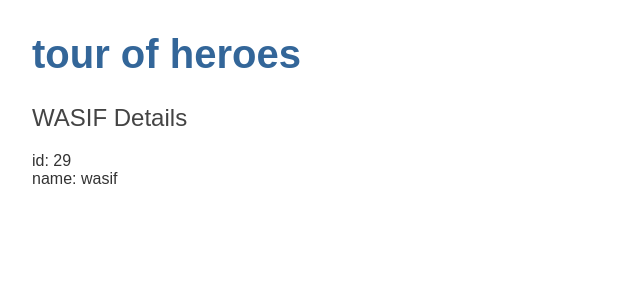
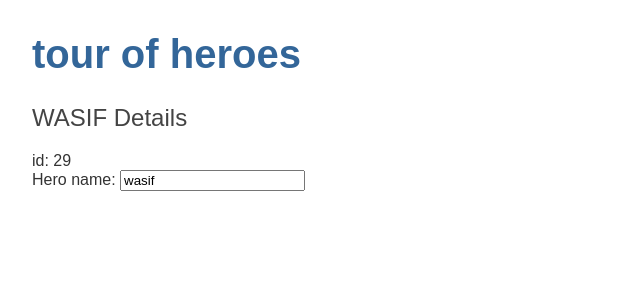
Before and after one commit to WasifJavaBS1357/tour-of-heroes, an Angular app: page / in a window 1280 px wide. Shown: the top 300 px of the page, without its empty margins (0-640 px from the left). Built offline with nearby package versions, Linux system fonts and the light colour scheme.

Commit message:
Add two-way data binding to hero details

```diff
--- a/src/app/app.module.ts
+++ b/src/app/app.module.ts
@@ -4,6 +4,7 @@
 import { AppRoutingModule } from './app-routing.module';
 import { AppComponent } from './app.component';
 import { HeroesComponent } from './heroes/heroes.component';
+import { FormsModule } from '@angular/forms'; // <-- NgModel lives here
 
 @NgModule({
   declarations: [
@@ -12,7 +13,8 @@
   ],
   imports: [
     BrowserModule,
-    AppRoutingModule
+    AppRoutingModule,
+    FormsModule
   ],
   providers: [],
   bootstrap: [AppComponent]
--- a/src/app/heroes/heroes.component.html
+++ b/src/app/heroes/heroes.component.html
@@ -1,3 +1,6 @@
 <h2>{{hero.name | uppercase}} Details</h2>
 <div><span>id: </span>{{hero.id}}</div>
-<div><span>name: </span>{{hero.name}}</div>
+<div>
+  <label for="name">Hero name: </label>
+  <input id="name" [(ngModel)]="hero.name" placeholder="name">
+</div>
```
